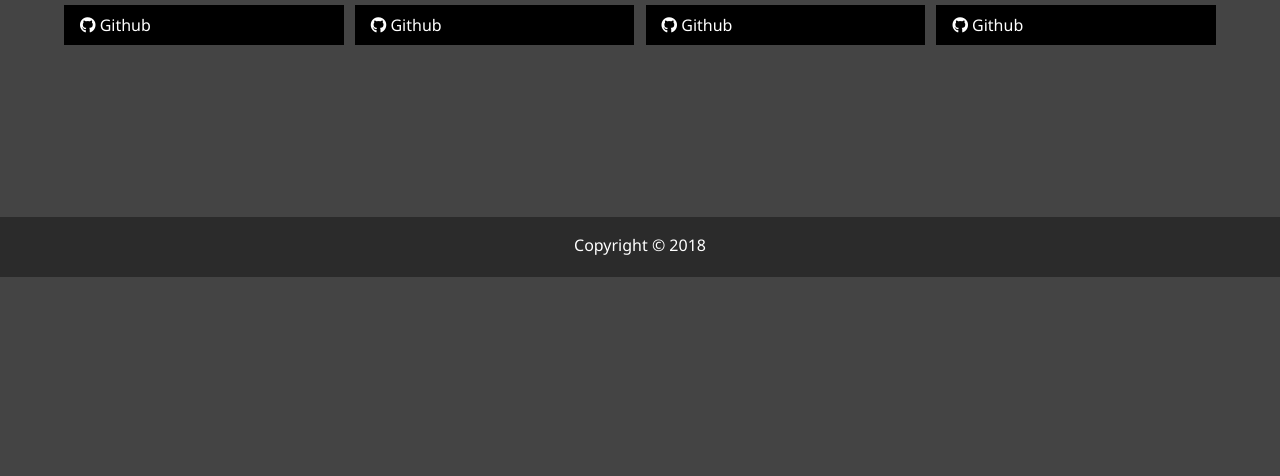
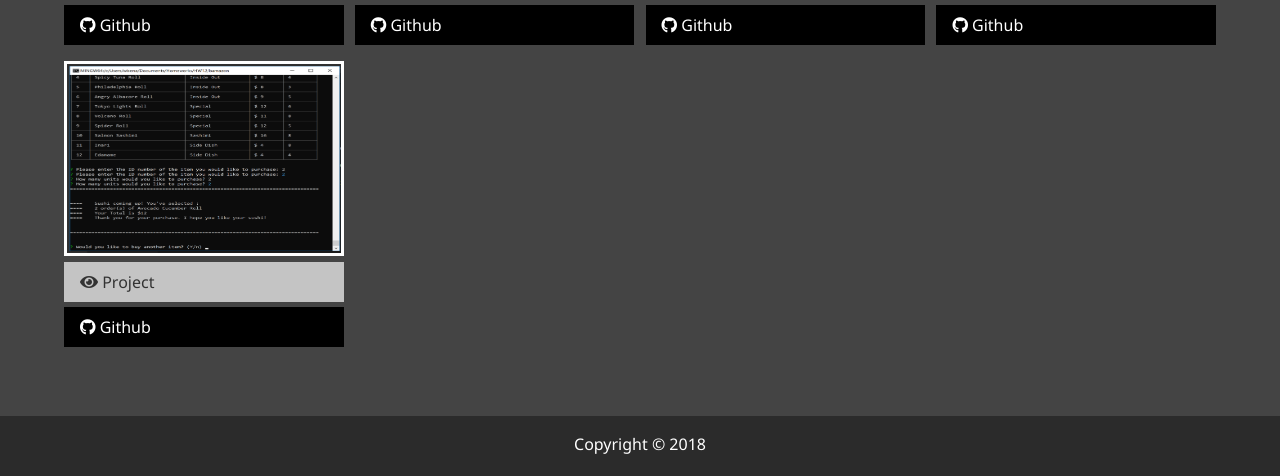
Before and after one commit to wbenarto/Portfolio-WB, a website: page work.html in a window 1280 px wide. Shown: the part 523-999 px from the top of the page. Before the commit the page ends 800 px from the top, so only its background shows below. Drawn offline with Linux system fonts and the light colour scheme.

Commit message:
added bamazon

```diff
--- a/work.html
+++ b/work.html
@@ -103,18 +103,18 @@
                     <i class="fab fa-github"></i> Github
                 </a>
             </div>
-            <!-- <div class="item">
+            <div class="item">
                 <a href="#!">
-                    <img src="" alt="project">
+                    <img src="../dist/img/projects/bamazon.png" alt="Bamazon Sushi">
                 </a>
-                <a href="" class="btn-light">
+                <a href="https://youtu.be/ICqFhFLAfKg" class="btn-light">
                     <i class="fas fa-eye"></i> Project
                 </a>
-                <a href="" class="btn-dark">
+                <a href="https://github.com/wbenarto/bamazon" class="btn-dark">
                     <i class="fab fa-github"></i> Github
                 </a>
             </div>
-            <div class="item">
+            <!--<div class="item">
                 <a href="#!">
                     <img src="" alt="project">
                 </a>
```
Also changed, not shown: dist/img/projects/bamazon.png (added).
